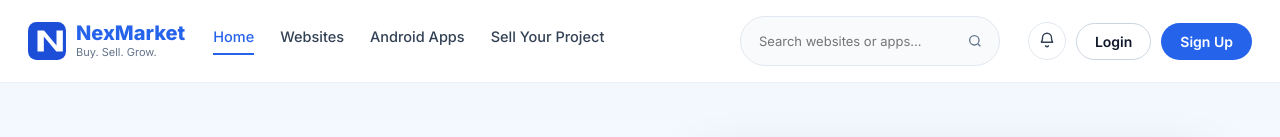
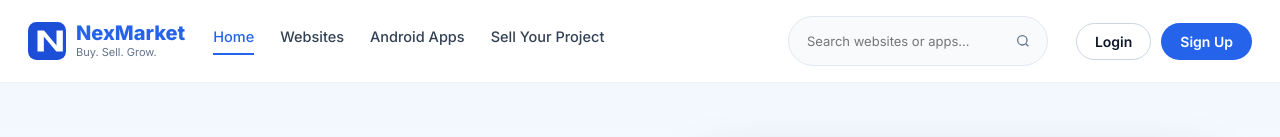
Before and after one commit to companymehra899-cloud/MARKETPLACE, a React (Vite) app in the folder frontend/: page / in a window 1280 px wide. Shown: the top 137 px of the page. Built offline with nearby package versions, Linux system fonts and the light colour scheme; no server answers.

Commit message:
fix: remove notification bell from navbar

```diff
--- a/frontend/src/components/Navbar.jsx
+++ b/frontend/src/components/Navbar.jsx
@@ -53,23 +53,6 @@ export default function Navbar() {
           </button>
         </form>
         <div className="nav-auth">
-          <button
-            className="bell"
-            type="button"
-            aria-label="Notifications"
-            onClick={() => {
-              if (!user) {
-                navigate('/login');
-                return;
-              }
-              navigate(user.role === 'admin' ? '/admin/messages' : '/dashboard/messages');
-            }}
-          >
-            <svg viewBox="0 0 24 24" width="18" height="18" fill="none" stroke="#334155" strokeWidth="1.8">
-              <path d="M6 9a6 6 0 1 1 12 0c0 5 2 6 2 6H4s2-1 2-6" />
-              <path d="M10 19a2 2 0 0 0 4 0" />
-            </svg>
-          </button>
           {user ? (
             <>
               <button className="user-chip" type="button" onClick={() => setMenu((v) => !v)}>
--- a/frontend/src/styles.css
+++ b/frontend/src/styles.css
@@ -157,26 +157,6 @@ main {
   position: relative;
 }
 
-.bell {
-  width: 38px;
-  height: 38px;
-  border-radius: 50%;
-  border: 1px solid var(--line);
-  background: #fff;
-  position: relative;
-  cursor: pointer;
-}
-
-.bell i {
-  position: absolute;
-  top: 8px;
-  right: 9px;
-  width: 7px;
-  height: 7px;
-  background: #ef4444;
-  border-radius: 50%;
-}
-
 .user-chip {
   display: flex;
   align-items: center;
```
